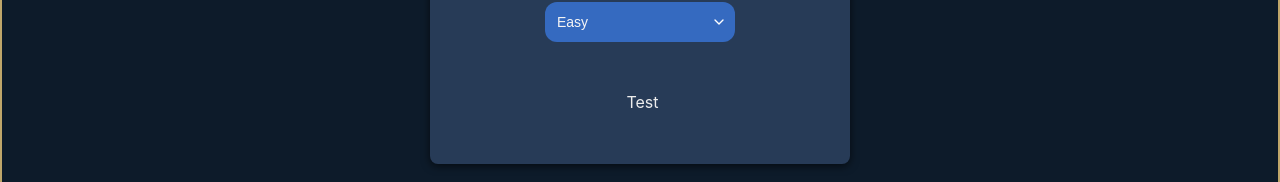
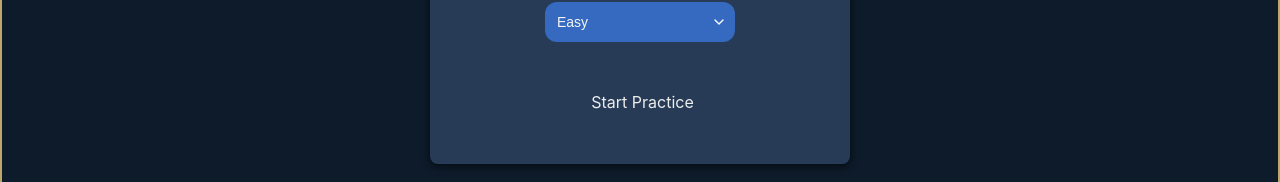
Before and after one commit to LuisDev912/EduMath-Track, a React (Vite) app in the folder frontend/: page /game/hub in a window 1280 px wide. Shown: the part 535-717 px from the top of the page. Built offline with nearby package versions, Linux system fonts and the light colour scheme.

Commit message:
fix(game): use the translation for FinalLink component on the game hub page

```diff
--- a/frontend/src/game/hub/components/FinalLink/FinalLink.tsx
+++ b/frontend/src/game/hub/components/FinalLink/FinalLink.tsx
@@ -1,4 +1,6 @@
 import type { FinalLinkProps } from "./FinalLink.types.ts";
+import { useTranslation } from "react-i18next";
+
 import NavItem from "@components/NavItem/NavItem.tsx";
 
 function FinalLink({
@@ -9,7 +11,9 @@ function FinalLink({
     const finalMode = mode || "addition";
     const finalDifficulty = difficulty || "easy";
 
-    return <NavItem to={`/game/${finalMode}/${finalDifficulty}`}>Test</NavItem>;
+    const { t } = useTranslation();
+
+    return <NavItem to={`/game/${finalMode}/${finalDifficulty}`}>{t("game.hub.startButton")}</NavItem>;
 };
 
 export default FinalLink;
```
